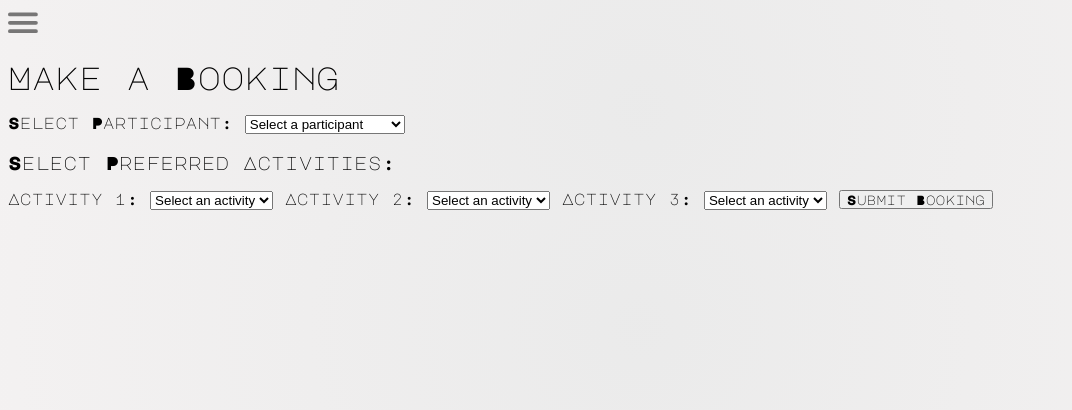
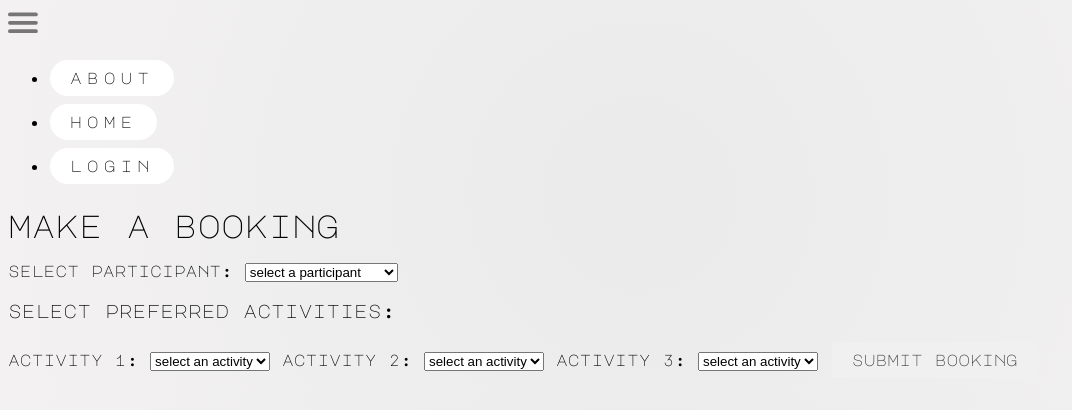
Before and after one commit to 23knightst813/Coder-Dojo, a Flask app: page /booking in a window 1280 px wide. Shown: the top 410 px of the page, without its empty margins (0-1072 px from the left). Run offline with Flask 3, Linux system fonts and the light colour scheme; a user stored in the database is signed in; data comes from the database, SQL or seed files in the repository; both versions use the stored data as it was after the commit; data that the repository does not hold is empty.

Commit message:
Removed caps and added some buttons css

```diff
--- a/flaskr/static/style.css
+++ b/flaskr/static/style.css
@@ -62,6 +62,49 @@
   font-style: normal;
 }
 
+
+
+.navbar-btn {
+  background-color: white; /* Light gray background */
+  border: none;
+  color: #000000; /* Black text */
+  padding: 10px 20px;
+  text-align: center;
+  text-decoration: none;
+  display: inline-block;
+  font-size: 16px;
+  margin: 4px 2px;
+  cursor: pointer;
+  border-radius: 20px; /* Rounded corners */
+  font-family: 'Major Mono Display', monospace; /* Font family */
+  letter-spacing: 5px; /* Spacing between letters */
+}
+
+.navbar-btn:hover {
+  background-color: #e0e0e0; /* Slightly darker gray on hover */
+}
+
+
+
+/* Flat Button Style */
+.btn {
+  background-color: #f0f0f0;
+  border: none;
+  color: #333;
+  padding: 10px 20px;
+  text-align: center;
+  text-decoration: none;
+  display: inline-block;
+  font-size: 16px;
+  margin: 4px 2px;
+  cursor: pointer;
+  border-radius: 4px;
+}
+
+.btn:hover {
+  background-color: #e0e0e0;
+}
+
 body {
   background: radial-gradient(circle, hsla(0, 0%, 92%, 1) 0%, hsla(0, 8%, 95%, 1));
 }
--- a/flaskr/templates/booking.html
+++ b/flaskr/templates/booking.html
@@ -1,52 +1,65 @@
 {% extends "base.html" %}
 
 {% block content %}
-<h1>Make a Booking</h1>
+
+<nav>
+    <ul>
+      <li><a href="/about" class="navbar-btn">about</a></li>
+      <li><a href="/" class="navbar-btn">home</a></li>
+      <li><a href="/login" class="navbar-btn">login</a></li>
+    </ul>
+  </nav>
+
+
+
+
+<h1>make a booking</h1>
+
 <form method="post">
-    <label for="participant">Select Participant:</label>
+    <label for="participant">select participant:</label>
     <select name="participant_id" id="participant" onchange="toggleNewParticipantForm(this.value)">
-        <option value="" disabled selected>Select a participant</option>
+        <option value="" disabled selected>select a participant</option>
         {% for participant in participants %}
         <option value="{{ participant['participant_id'] }}">{{ participant['name'] }}</option>
         {% endfor %}
-        <option value="new">Create New Participant</option>
+        <option value="new">create new participant</option>
     </select>
 
     <div id="newParticipantForm" style="display: none;">
-        <h3>New Participant Information</h3>
-        <label for="new_participant_name">Name:</label>
+        <h3>new participant information</h3>
+        <label for="new_participant_name">name:</label>
         <input type="text" name="new_participant_name" id="new_participant_name" required>
 
-        <label for="new_participant_age">Age:</label>
+        <label for="new_participant_age">age:</label>
         <input type="number" name="new_participant_age" id="new_participant_age" required>
     </div>
 
-    <h3>Select Preferred Activities:</h3>
-    <label for="activity1">Activity 1:</label>
+    <h3>select preferred activities:</h3>
+    <label for="activity1">activity 1:</label>
     <select name="activity1" id="activity1" required>
-        <option value="" disabled selected>Select an activity</option>
+        <option value="" disabled selected>select an activity</option>
         {% for activity in activities %}
         <option value="{{ activity['activity_id'] }}">{{ activity['activity_name'] }}</option>
         {% endfor %}
     </select>
 
-    <label for="activity2">Activity 2:</label>
+    <label for="activity2">activity 2:</label>
     <select name="activity2" id="activity2" required>
-        <option value="" disabled selected>Select an activity</option>
+        <option value="" disabled selected>select an activity</option>
         {% for activity in activities %}
         <option value="{{ activity['activity_id'] }}">{{ activity['activity_name'] }}</option>
         {% endfor %}
     </select>
 
-    <label for="activity3">Activity 3:</label>
+    <label for="activity3">activity 3:</label>
     <select name="activity3" id="activity3" required>
-        <option value="" disabled selected>Select an activity</option>
+        <option value="" disabled selected>select an activity</option>
         {% for activity in activities %}
         <option value="{{ activity['activity_id'] }}">{{ activity['activity_name'] }}</option>
         {% endfor %}
     </select>
 
-    <button type="submit">Submit Booking</button>
+    <button type="submit" class="btn">submit booking</button>
 </form>
 
 <script>
```
Also changed, not shown: flaskr/templates/about.html (+13 -10 lines), flaskr/templates/admin.html (+5 -6 lines), flaskr/templates/home.html (+8 -6 lines), flaskr/templates/login.html (+8 -8 lines), flaskr/templates/register.html (+11 -11 lines), dojo.db.
